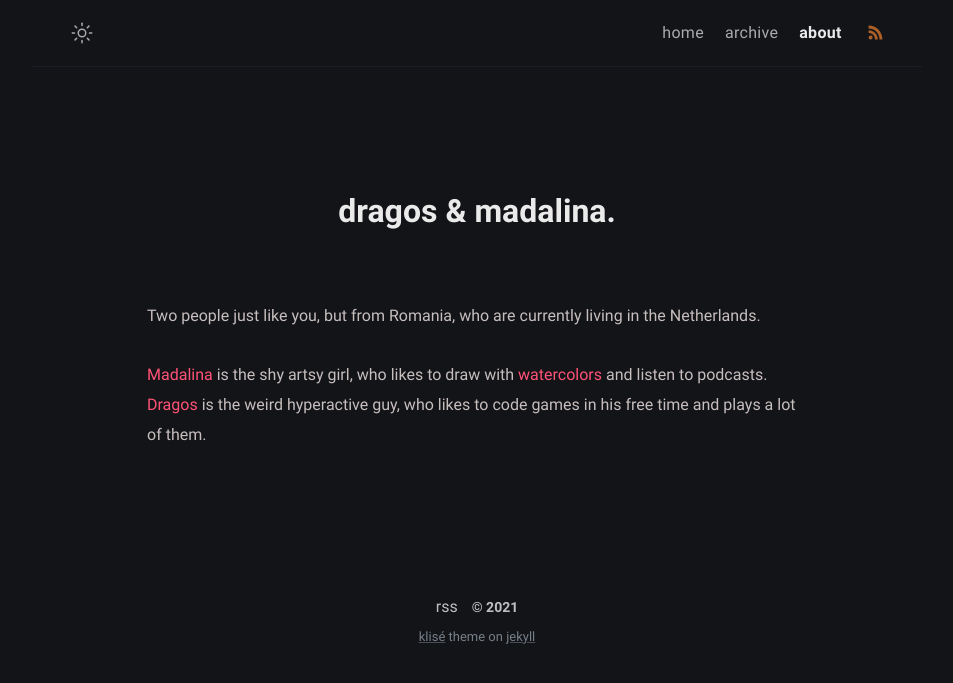
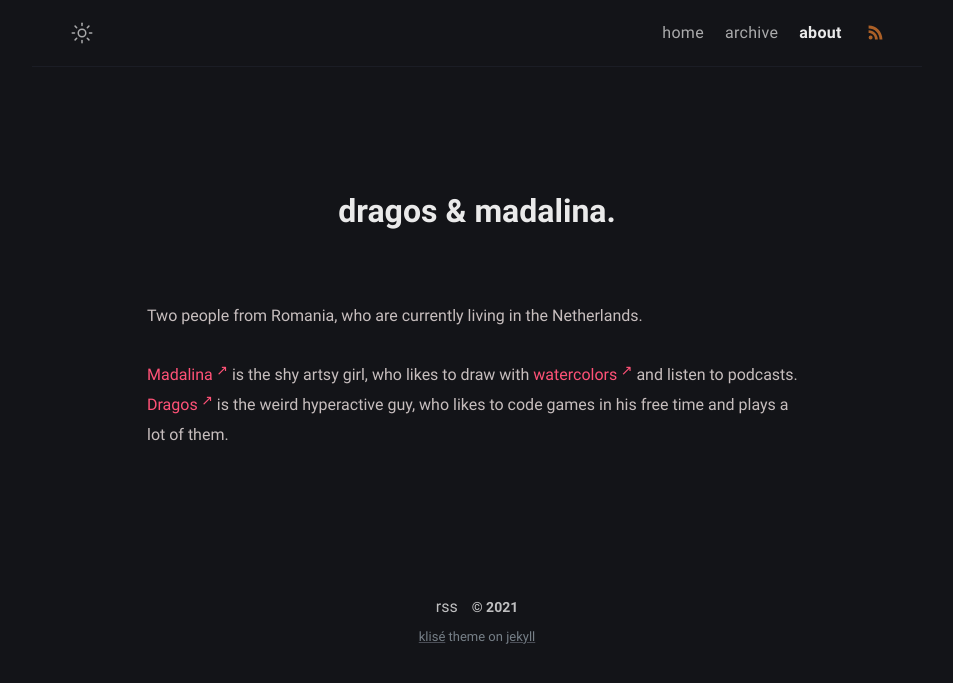
Before and after one commit to Ughuuu/ughuuu.github.io, a Jekyll site: the page built from about.md, in a window 1280 px wide. Shown: the top 683 px of the page, without its empty margins (163-1116 px from the left). Built offline with Jekyll 4.4.1, drawn with Linux system fonts in a browser that asks for light colours.

Commit message:
add external links

```diff
--- a/_layouts/home.html
+++ b/_layouts/home.html
@@ -2,9 +2,9 @@
 layout: default
 home: true
 ---
+<!--
 <a href="https://appsinacup.com/projects/"><h3 class="posts-item-note" aria-label="Projects">projects</h3></a>
 
-<!--
 <main class="page-content" aria-label="Content">
   {% include anchor_headings.html html=content anchorClass="anchor-head" beforeHeading=true h_min=4 h_max=4 %}
 </main>
--- a/about.md
+++ b/about.md
@@ -6,9 +6,9 @@ excerpt: Two people from Romania currently living in the Netherlands making game
 comments: false
 ---
 
-Two people just like you, but from Romania, who are currently living in the Netherlands.
+Two people from Romania, who are currently living in the Netherlands.
 <br />
 <br />
-[Madalina](https://www.instagram.com/madalina_panaghie/) is the shy artsy girl, who likes to draw with [watercolors](https://madalinapanaghie.com/) and listen to podcasts.
+[Madalina](https://www.instagram.com/madalina_panaghie/){:target="_blank"} is the shy artsy girl, who likes to draw with [watercolors](https://madalinapanaghie.com/){:target="_blank"} and listen to podcasts.
 <br />
-[Dragos](https://www.linkedin.com/in/dragos-daian-aa29b7a7/) is the weird hyperactive guy, who likes to code games in his free time and plays a lot of them.
+[Dragos](https://www.linkedin.com/in/dragos-daian-aa29b7a7/){:target="_blank"} is the weird hyperactive guy, who likes to code games in his free time and plays a lot of them.
```
Also changed, not shown: _posts/how-did-we-make-this-site/2021-02-26-how-did-we-make-this-site.md (+2 -2 lines), _posts/my-love-for-cooking-started-this-game/2021-02-27-my-love-for-cooking-started-this-game.md (+2 -2 lines), _posts/unity-squishy-looking-game/2021-02-28-unity-squishy-looking-game.md (+3 -3 lines), index.md (+0 -2 lines).
